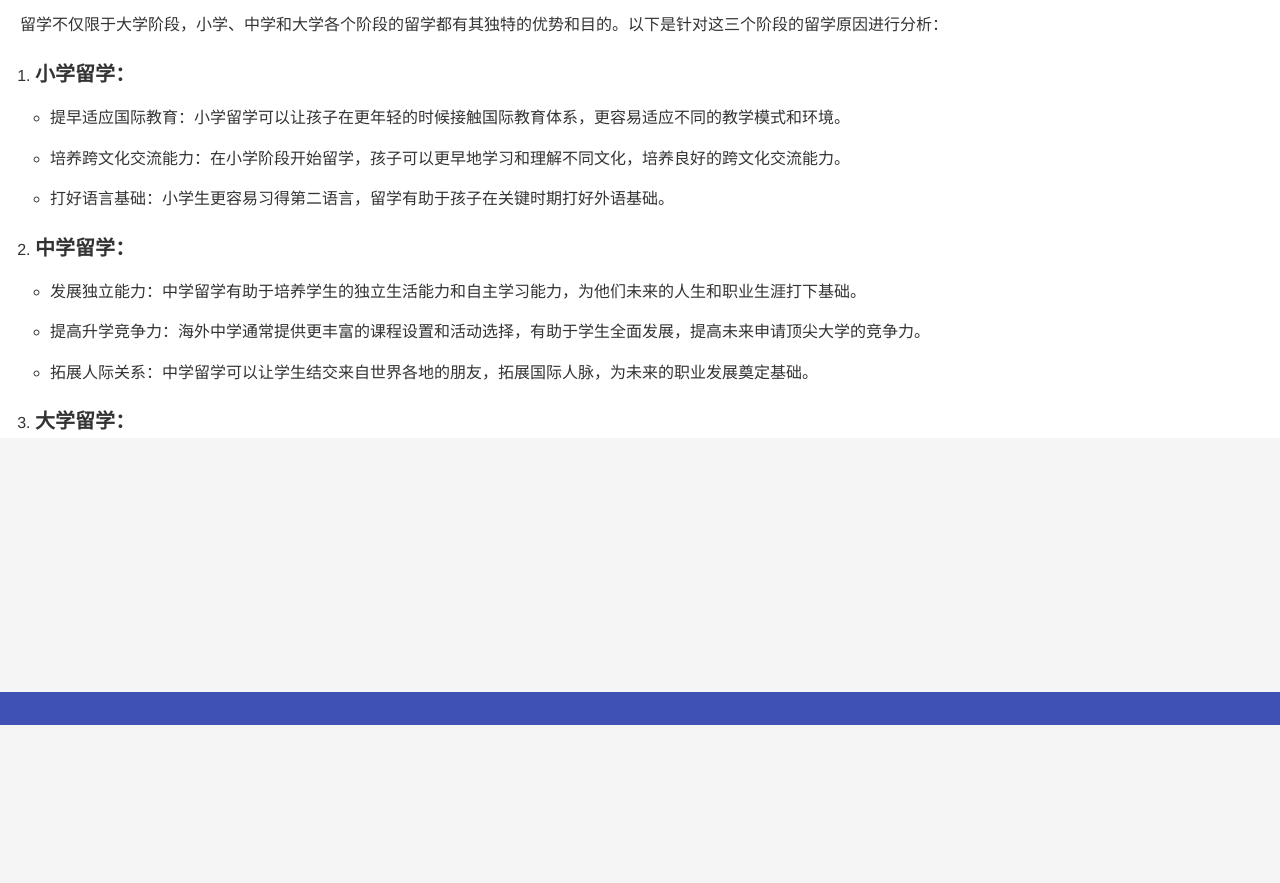
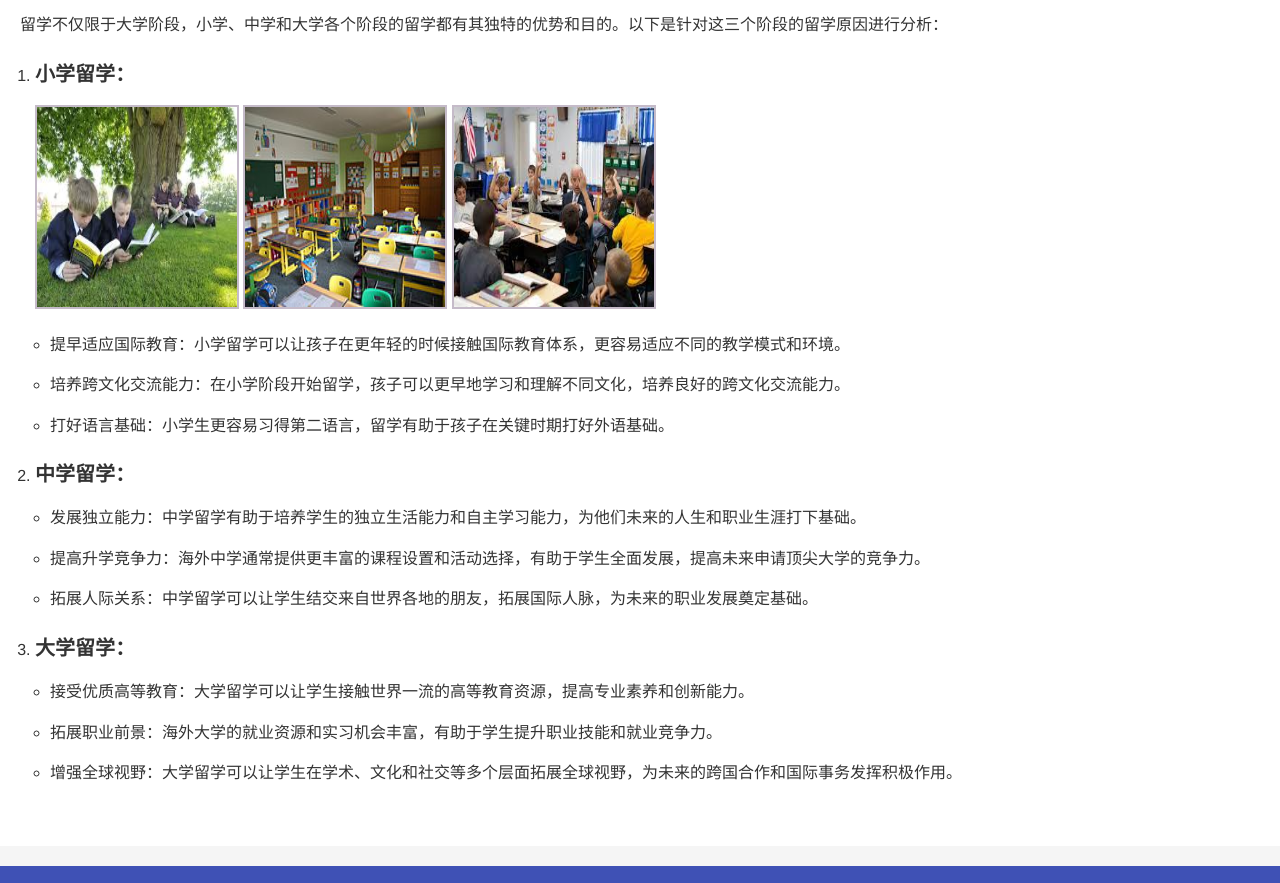
Before and after one commit to chizhang9135/RuiMei, a plain HTML site: page index.html in a window 1280 px wide. Shown: the part 1341-2224 px from the top of the page. Before the commit the page ends 2066 px from the top, so only its background shows below. Drawn offline with Linux system fonts and the light colour scheme.

Commit message:
add images

```diff
--- a/index.html
+++ b/index.html
@@ -92,6 +92,24 @@
         margin: 0 10px;
     }
 
+nav a:hover {
+        /*underline on hover*/
+        text-decoration: underline;
+        /*hlighted with gray bg*/
+        background-color: #cccccc;
+    }
+/*images class with padding fix size*/
+    .images {
+
+        /*padding color lightgray*/
+        padding: 2px;
+        background-color: #c5bbc9;
+        /*fix size*/
+        width: 200px;
+        height: 200px;
+    }
+
+
 </style>
 
 <body>
@@ -144,6 +162,12 @@
     <ol>
         <li>
             <h3>小学留学：</h3>
+<!--            add picture in Assets in one row with id images-->
+            <img class="images" src="Assets/primary0.jpeg" alt="小学留学">
+            <img class="images" src="Assets/primary1.jpg" alt="小学留学">
+            <img class="images" src="Assets/primary2.jpeg" alt="小学留学">
+
+
             <ul>
                 <li>提早适应国际教育：小学留学可以让孩子在更年轻的时候接触国际教育体系，更容易适应不同的教学模式和环境。</li>
                 <li>培养跨文化交流能力：在小学阶段开始留学，孩子可以更早地学习和理解不同文化，培养良好的跨文化交流能力。</li>
```
Also changed, not shown: Assets/primary0.jpeg (added), Assets/primary1.jpg (added), Assets/primary2.jpeg (added).
